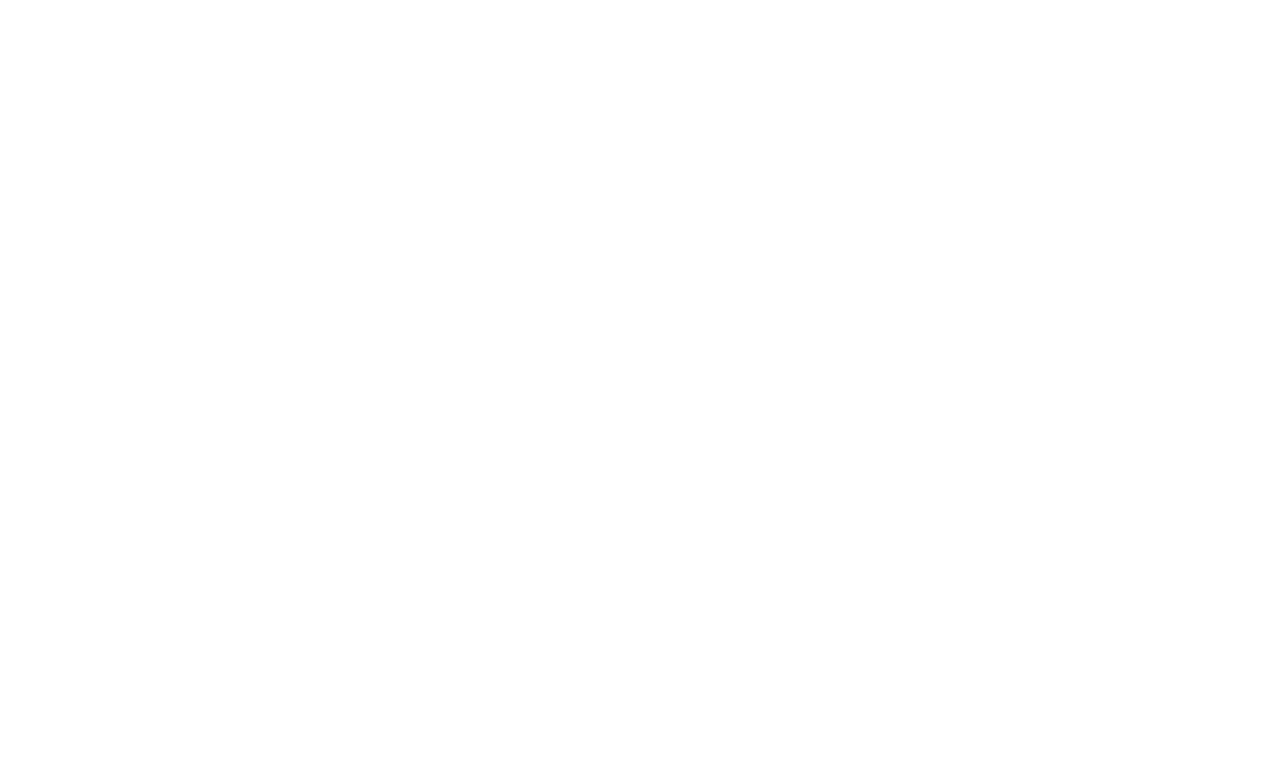
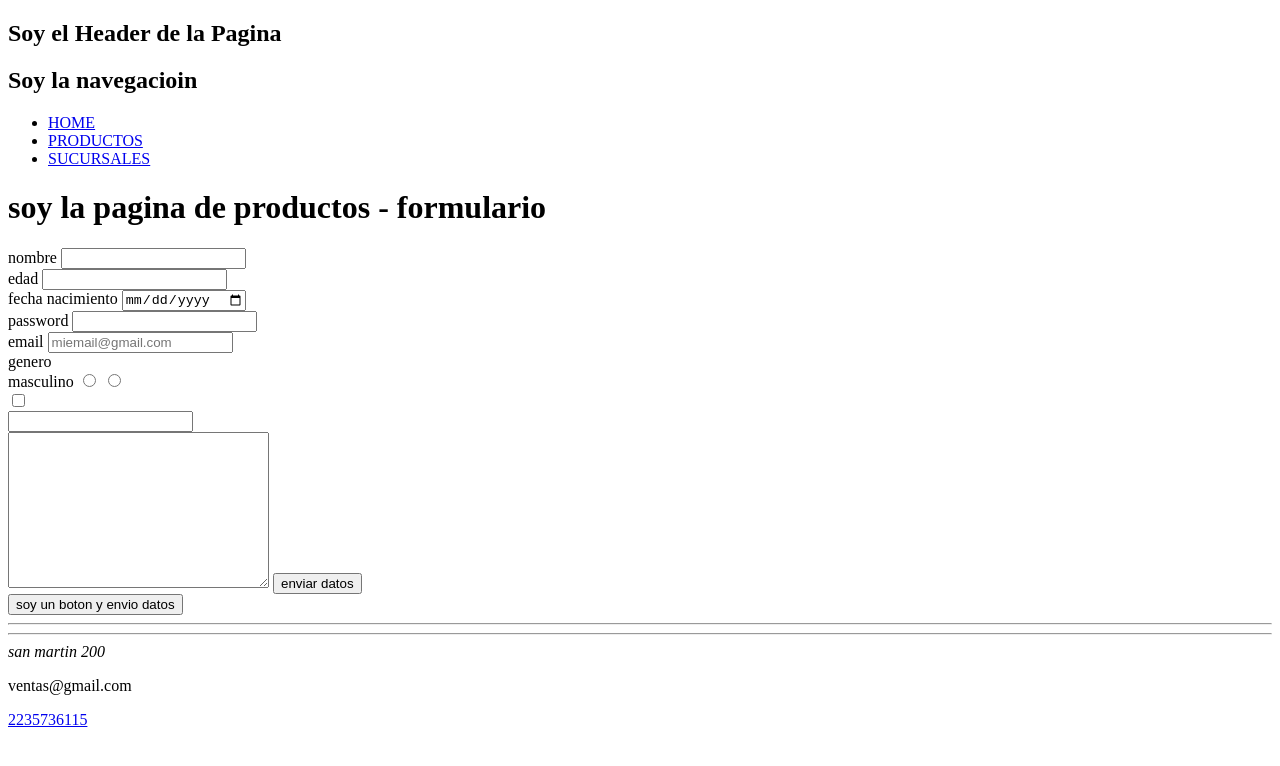
Before and after one commit to giulianacastagnaro20/html, a plain HTML site: page clase02-html/pages/productos.html in a window 1280 px wide. Drawn offline with Linux system fonts and the light colour scheme.

Commit message:
codigoshtml

```diff
--- a/clase02-html/pages/productos.html
+++ b/clase02-html/pages/productos.html
@@ -0,0 +1,105 @@
+<!DOCTYPE html>
+<html lang="en">
+<head>
+    <meta charset="UTF-8">
+    <meta http-equiv="X-UA-Compatible" content="IE=edge">
+    <meta name="viewport" content="width=device-width, initial-scale=1.0">
+    <title>Document</title>
+</head>
+<body>
+
+
+
+
+    <HEAder>
+
+        <H2>Soy el Header de la Pagina</H2>
+
+        </HEAder>
+        <NAV>
+
+        <h2>Soy la navegacioin</h2>
+        <!-- listas desordenadas -->
+
+        <ul>
+
+            <!-- ITEMS LIST -->
+        <li>
+            <!-- ANCLAS:PERMITEN LA NAVEGACION -->
+            <a href="../index.html">HOME</a>
+        </li>
+        <li><a href="productos.html">PRODUCTOS</a></li>
+        <li><a href="sucursales.html">SUCURSALES</a></li>
+
+        </ul>
+        </NAV>
+        <h1>soy la pagina de productos - formulario</h1>
+
+        <!-- formularios -->
+        <!-- <form action="/guardardatos.js" method="post> -->
+
+<form>
+    <label for="nombre">nombre</label>
+    <input type="text" id="nombre" name="nombre" minlength="3" maxlength="10" required>
+
+    <br>
+
+    <label for="edad">edad</label>
+    <input type="number" id="edad" name="edad">
+
+    <br>
+
+    <label for="nacimiento">fecha nacimiento</label>
+    <input type="date" id="nacimiento" name="nacimiento">
+
+    <br>
+
+    <label for="password">password</label>
+    <input type="password" minlength="8" maxlength="12" id="password" name="password" required>
+
+    <br>
+
+    <label for="email">email</label>
+    <input type="email" name="email" id="email" name="email" placeholder="miemail@gmail.com" required>
+
+    <br>
+
+    <label for="genero">genero</label>
+    <br>
+    <label for="masculino">masculino</label>
+    <input type="radio" value="masculino">
+
+    <input type="radio" value="femenino">
+
+    <br>
+
+    <input type="checkbox">
+
+    <br>
+
+    <input type="text-area">
+
+    <br>
+
+    <textarea name="" id="" cols="30" rows="10"></textarea>
+
+    <input type="button" id="ejemplo" value="enviar datos">
+
+    <br>
+
+    <button type="submit">soy un boton y envio datos</button>
+
+</form id="miformulario">
+<hr>
+<hr>
+<footer>
+    <address>san martin 200</address>
+
+    <p><a href="mailto:ventas@.com"></a>ventas@gmail.com</p>
+
+    <p><a href="telefono:2235736115">2235736115</a></p>
+
+</footer>
+
+</body>
+</html>
```
Also changed, not shown: clase02-html/index.html (+22 -1 lines), clase02-html/pages/sucursales.html (+34 -0 lines).
